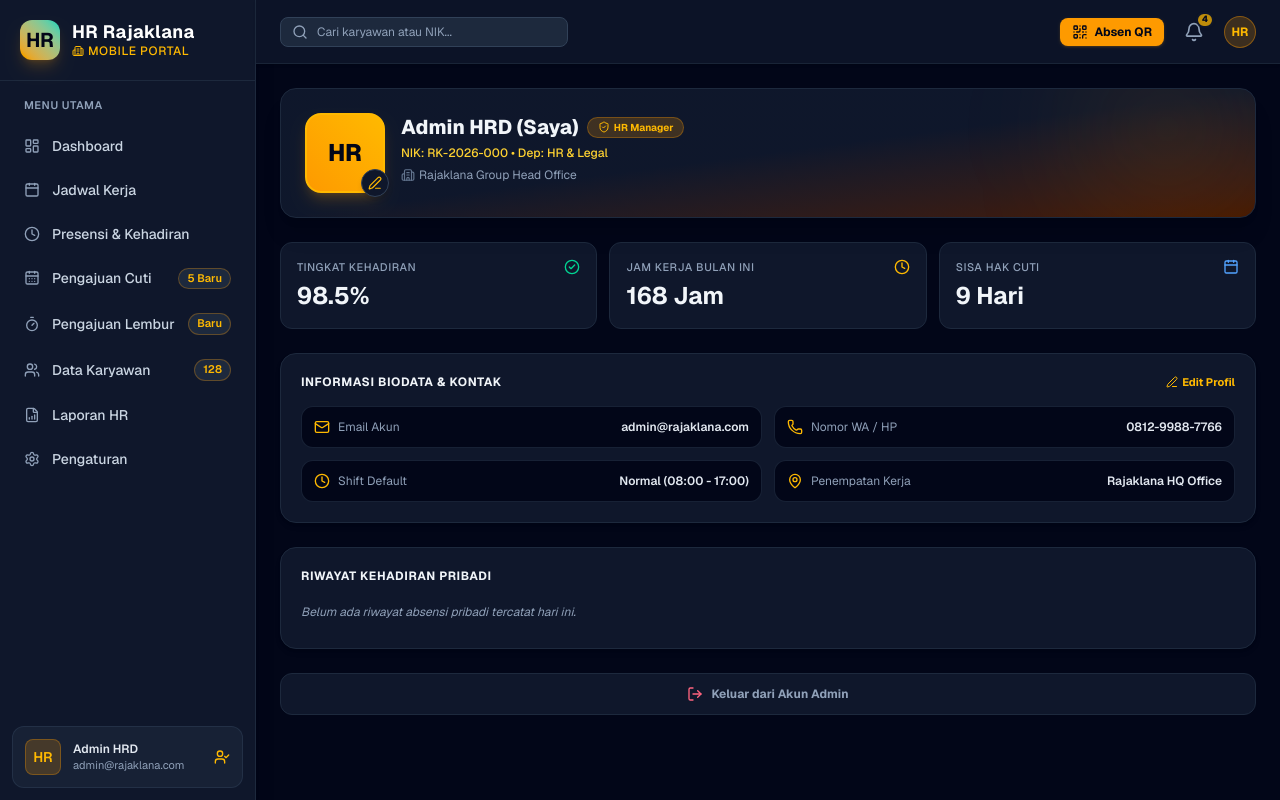
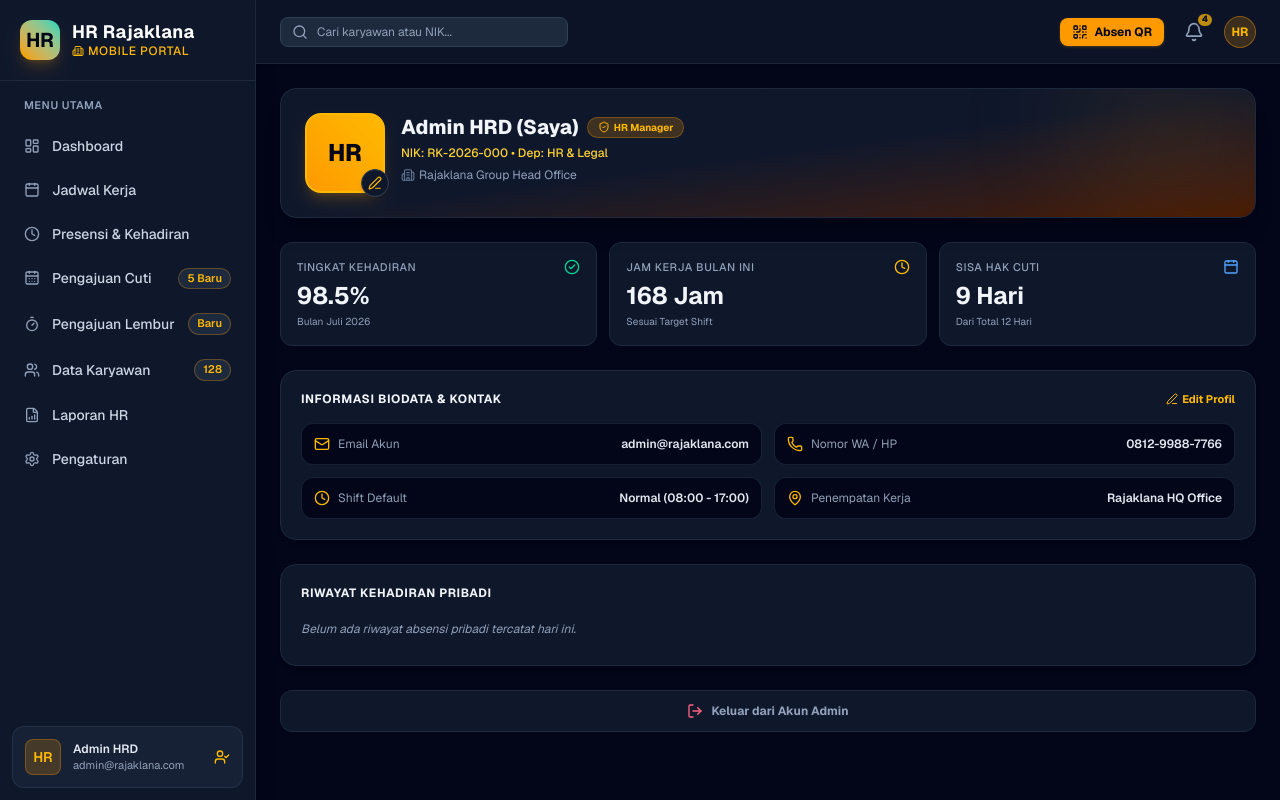
Before and after one commit to yoga12-rgb/hr-rajaklana, a Next.js app: page /profile in a window 1280 px wide. Built offline with nearby package versions, Linux system fonts and the light colour scheme.

Commit message:
fix(profile): fix StatCard prop types (subtext instead of subtitle)

```diff
--- a/src/app/profile/page.tsx
+++ b/src/app/profile/page.tsx
@@ -63,27 +63,24 @@ export default function ProfilePage() {
         <StatCard
           title="Tingkat Kehadiran"
           value="98.5%"
-          subtitle="Bulan Juli 2026"
+          subtext="Bulan Juli 2026"
           icon={CheckCircle2}
           iconColor="text-emerald-400"
-          bgColor="bg-emerald-500/10"
         />
         <StatCard
           title="Jam Kerja Bulan Ini"
           value="168 Jam"
-          subtitle="Sesuai Target Shift"
+          subtext="Sesuai Target Shift"
           icon={Clock}
           iconColor="text-amber-400"
-          bgColor="bg-amber-500/10"
         />
         <div className="col-span-2 sm:col-span-1">
           <StatCard
             title="Sisa Hak Cuti"
             value="9 Hari"
-            subtitle="Dari Total 12 Hari"
+            subtext="Dari Total 12 Hari"
             icon={Calendar}
             iconColor="text-blue-400"
-            bgColor="bg-blue-500/10"
           />
         </div>
       </div>
```
